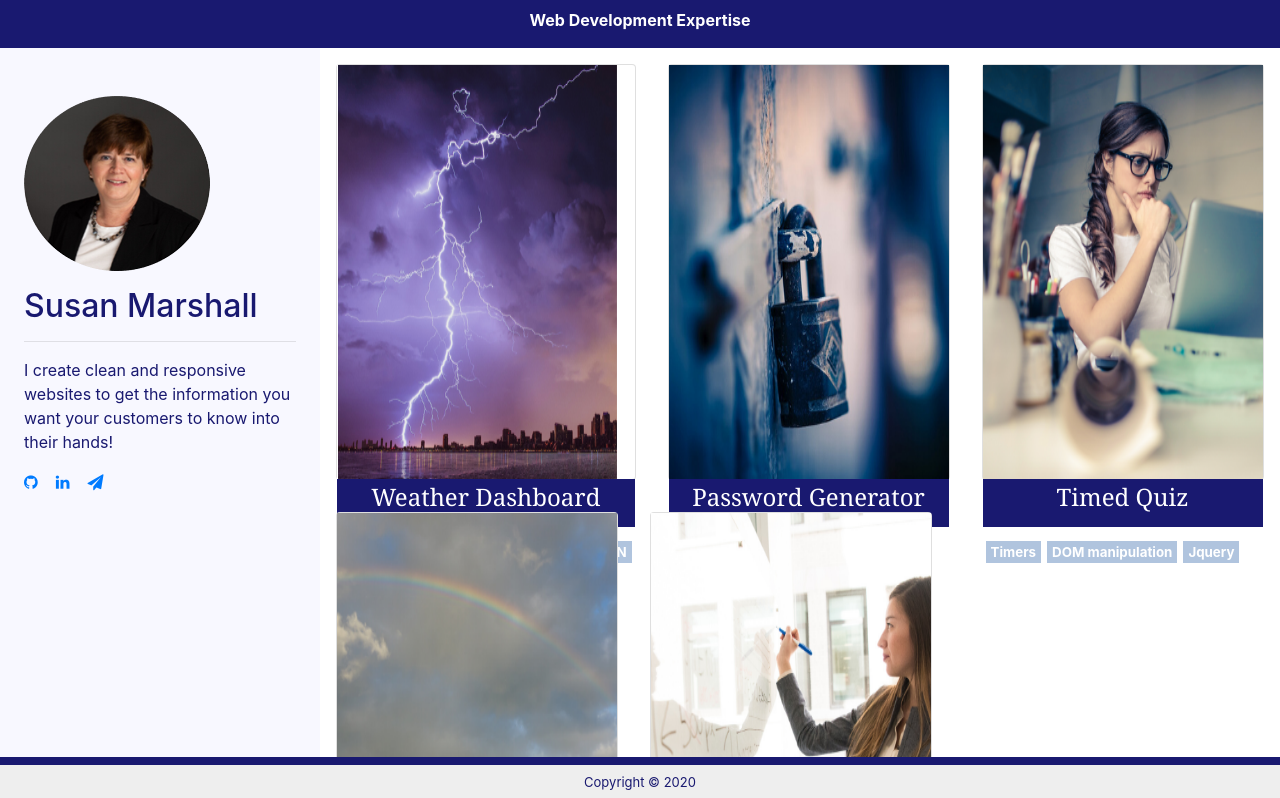
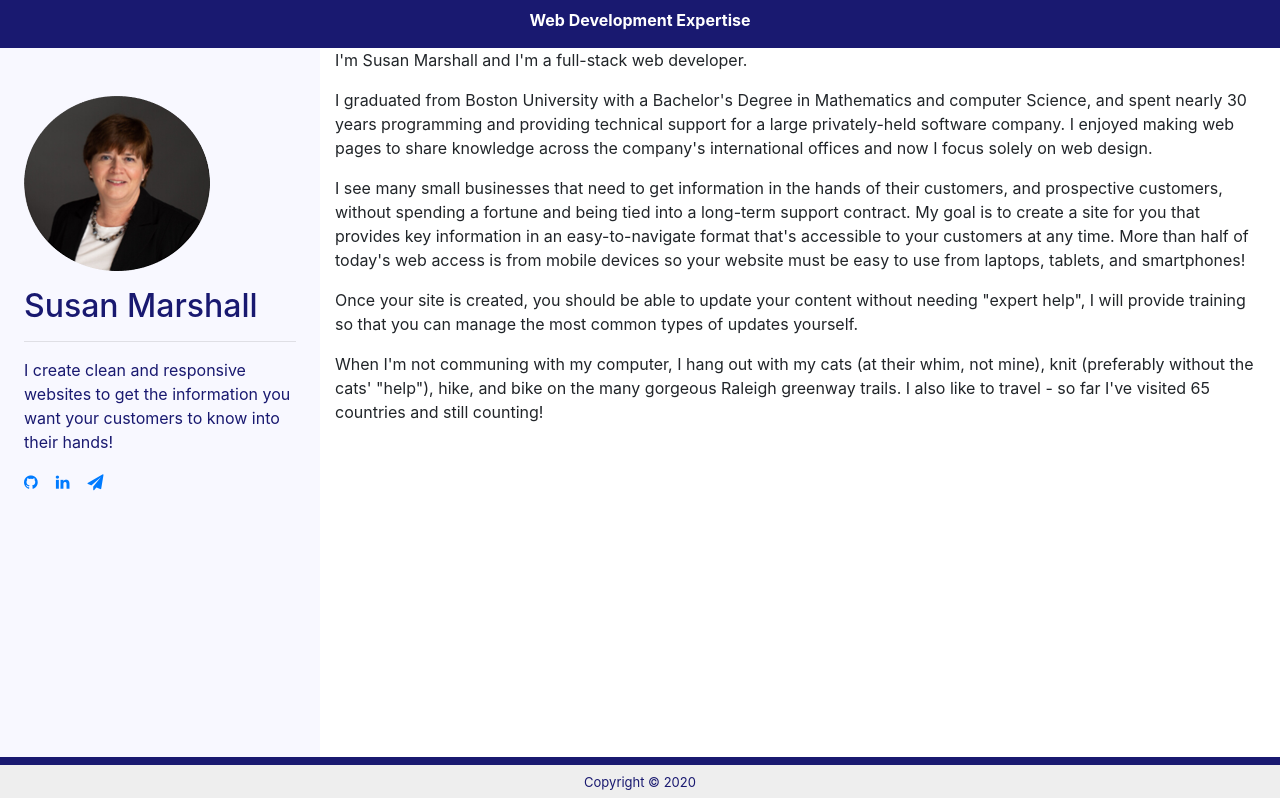
Before and after one commit to sjmarsnc/ProfileReact, a React (Create React App) app: page /about in a window 1280 px wide. Shown: the top 798 px of the page. Built offline with nearby package versions, Linux system fonts and the light colour scheme.

Commit message:
separate pages and routing implemented

```diff
--- a/src/App.js
+++ b/src/App.js
@@ -1,28 +1,25 @@
 import React from "react";
 import { BrowserRouter as Router, Route, Switch } from "react-router-dom";
+import { Link, useParams } from "react-router-dom";
+import Portfolio from "./pages/Portfolio";
+import About from "./pages/About";
+import Contact from "./pages/Contact";
+import NotFound404 from "./components/NotFound404";
+import { Col, Row, Container } from "./components/Grid";
 import "./App.css";
-import Card from "./components/Card";
-import HeaderBar from "./components/HeaderBar";
-import Footer from "./components/Footer";
-import LeftColumn from "./components/LeftColumn";
-import Gallery from "./components/Gallery";
 
 function App() {
   return (
-    <>
-      <HeaderBar />
-      <div className="container-fluid">
-        <div className="row">
-          <div className="col-12 col-md-3 p-0 ">
-            <LeftColumn />
-          </div>
-          <div className="col-12 col-md-9">
-            <Gallery />
-          </div>
-        </div>
+    <Router>
+      <div>
+        <Switch>
+          <Route exact path={["/", "/Portfolio"]} component={Portfolio} />
+          <Route exact path="/about" component={About} />
+          <Route exact path="/contact" component={Contact} />
+          <Route component={NotFound404} />
+        </Switch>
       </div>
-      <Footer />
-    </>
+    </Router>
   );
 }
 
--- a/src/components/Card.js
+++ b/src/components/Card.js
@@ -3,7 +3,7 @@ import Skill from "./Skill";
 import "./card.css";
 
 const Card = props => {
-  console.log("PROPS in Card: ", props);
+  // console.log("PROPS in Card: ", props);
   return (
     <div className="card m-3" data-toggle="tooltip" title={props.tooltip}>
       <a href={props.link}>
--- /dev/null
+++ b/src/components/Grid.js
@@ -0,0 +1,32 @@
+import React from "react";
+
+// Exporting the Container, Row, and Col components from this file
+
+// This Container component allows us to use a bootstrap container without worrying about class names
+export const Container = ({ fluid, children }) => {
+  return <div className={`container${fluid ? "-fluid" : ""}`}>{children}</div>;
+};
+
+// This Row component lets us use a bootstrap row without having to think about class names
+export const Row = ({ fluid, children }) => {
+  return <div className={`row${fluid ? "-fluid" : ""}`}>{children}</div>;
+};
+
+// This Col component lets us size bootstrap columns with less syntax
+// e.g. <Col size="md-12"> instead of <div className="col-md-12">
+export const Col = ({ size, otherClass, children }) => {
+  return (
+    <div
+      className={
+        size
+          .split(" ")
+          .map(size => "col-" + size)
+          .join(" ") +
+        " " +
+        otherClass
+      }
+    >
+      {children}
+    </div>
+  );
+};
--- /dev/null
+++ b/src/components/NotFound404.js
@@ -0,0 +1,16 @@
+import React from "react";
+import { Col, Row, Container } from "../components/Grid";
+
+const NotFound404 = () => {
+  return (
+    <Container fluid>
+      <Row>
+        <Col size="12">
+          <h1>404 Page Not Found</h1>
+        </Col>
+      </Row>
+    </Container>
+  );
+};
+
+export default NotFound404;
--- /dev/null
+++ b/src/components/common.css
@@ -0,0 +1,63 @@
+.App {
+  text-align: center;
+}
+
+@media (prefers-reduced-motion: no-preference) {
+  .App-logo {
+    animation: App-logo-spin infinite 20s linear;
+  }
+}
+
+.header {
+  background-color: midnightblue;
+  height: 3rem;
+  width: 100%;
+  text-align: center;
+  color: white;
+  font-size: bigger;
+  font-weight: bolder;
+  justify-content: center;
+}
+
+hr {
+  color: white;
+}
+
+.leftbar {
+  background-color: ghostwhite;
+  color: midnightblue;
+  height: 100vh;
+}
+
+.footer {
+  border-top: 8px solid midnightblue;
+  background-color: #eeeeee;
+  color: midnightblue;
+  text-align: center;
+  position: fixed;
+  bottom: 0;
+  width: 100%;
+  font-size: small;
+}
+
+#headshot {
+  margin-right: 100px;
+}
+
+#bio {
+  font-size: big;
+  color: midnightblue;
+}
+.App {
+  width: 100%;
+  height: 100vh;
+}
+
+@keyframes App-logo-spin {
+  from {
+    transform: rotate(0deg);
+  }
+  to {
+    transform: rotate(360deg);
+  }
+}
--- a/src/pages/About.js
+++ b/src/pages/About.js
@@ -1,17 +1,21 @@
-import React, { useEffect, useState } from "react";
-import { Link, useParams } from "react-router-dom";
-import { Col, Row, Container } from "../components/Grid";
-import Jumbotron from "../components/Jumbotron";
+import React from "react";
+import { BrowserRouter as Router, Route, Switch } from "react-router-dom";
 import HeaderBar from "../components/HeaderBar";
 import Footer from "../components/Footer";
+import LeftColumn from "../components/LeftColumn";
+import { Col, Row, Container } from "../components/Grid";
+import "../components/common.css";
 
 function About() {
   return (
     <>
       <HeaderBar />
-      <div className="container">
+      <Container fluid="1">
         <Row>
-          <Col>
+          <Col size="12 md-3" otherClass="p-0">
+            <LeftColumn />
+          </Col>
+          <Col size="12 md-9">
             <div className="bio">
               <p>I'm Susan Marshall and I'm a full-stack web developer.</p>
               <p>
@@ -48,8 +52,10 @@ function About() {
             </div>
           </Col>
         </Row>
-      </div>
+      </Container>
       <Footer />
     </>
   );
 }
+
+export default About;
--- a/src/pages/Contact.js
+++ b/src/pages/Contact.js
@@ -0,0 +1,29 @@
+import React from "react";
+import { BrowserRouter as Router, Route, Switch } from "react-router-dom";
+import Card from "../components/Card";
+import HeaderBar from "../components/HeaderBar";
+import Footer from "../components/Footer";
+import LeftColumn from "../components/LeftColumn";
+import { Col, Row, Container } from "../components/Grid";
+import "../components/common.css";
+
+function Contact() {
+  return (
+    <>
+      <HeaderBar />
+      <Container fluid="1">
+        <Row>
+          <Col size="12 md-3" otherClass="p-0">
+            <LeftColumn />
+          </Col>
+          <Col size="12 md-9">
+            <h1> Contact stuff goes here</h1>
+          </Col>
+        </Row>
+      </Container>
+      <Footer />
+    </>
+  );
+}
+
+export default Contact;
--- a/src/pages/Portfolio.js
+++ b/src/pages/Portfolio.js
@@ -0,0 +1,30 @@
+import React from "react";
+import { BrowserRouter as Router, Route, Switch } from "react-router-dom";
+import Card from "../components/Card";
+import HeaderBar from "../components/HeaderBar";
+import Footer from "../components/Footer";
+import LeftColumn from "../components/LeftColumn";
+import Gallery from "../components/Gallery";
+import { Col, Row, Container } from "../components/Grid";
+import "../components/common.css";
+
+function Portfolio() {
+  return (
+    <>
+      <HeaderBar />
+      <Container fluid="1">
+        <Row>
+          <Col size="12 md-3" otherClass="p-0">
+            <LeftColumn />
+          </Col>
+          <Col size="12 md-9">
+            <Gallery />
+          </Col>
+        </Row>
+      </Container>
+      <Footer />
+    </>
+  );
+}
+
+export default Portfolio;
```
